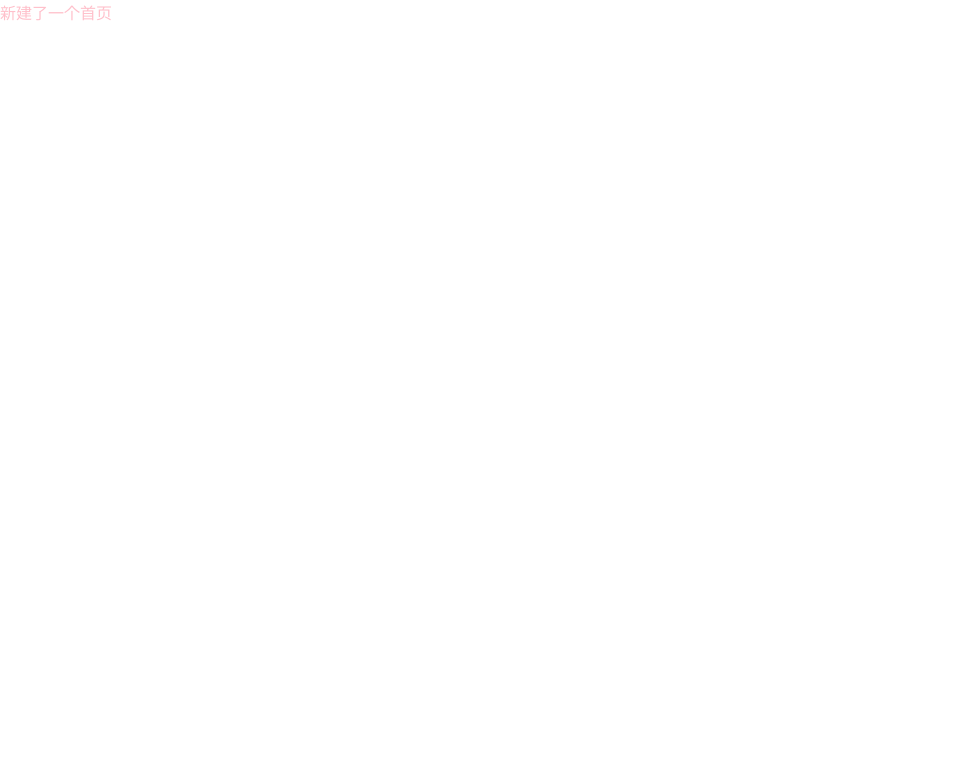
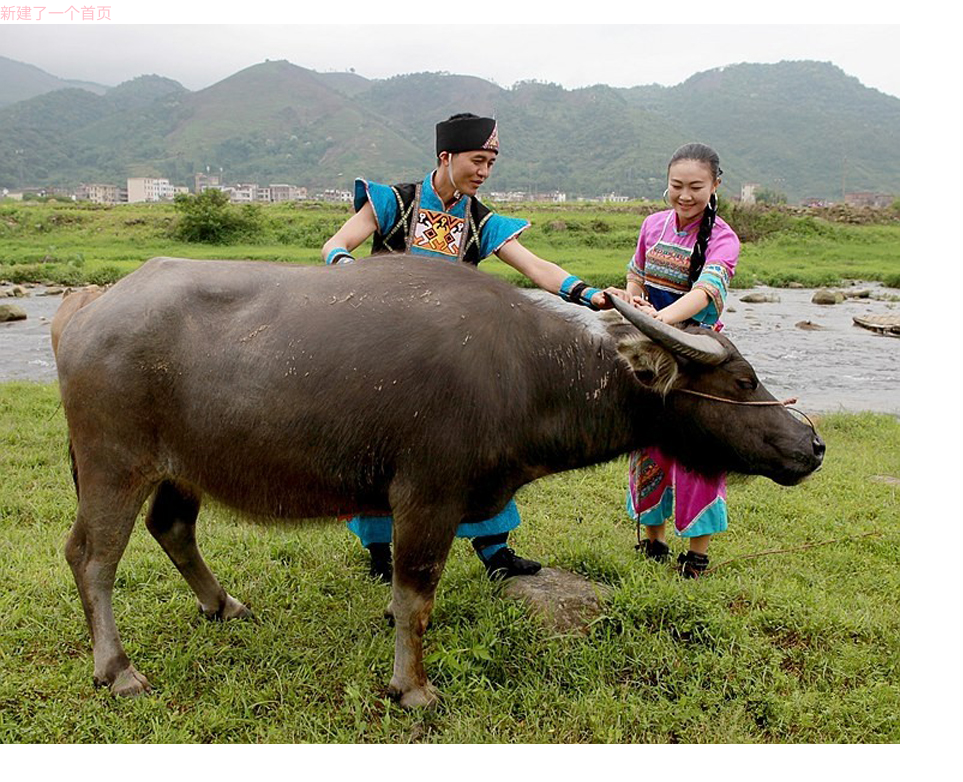
Before and after one commit to fangyi130/study-git-pull01, a plain HTML site: page index.html in a window 1280 px wide. Shown: the whole page, without its empty margins (0-963 px from the left). Drawn offline with Linux system fonts and the light colour scheme.

Commit message:
来了一只水牛

```diff
--- a/index.html
+++ b/index.html
@@ -9,5 +9,6 @@
 </head>
 <body>
     <p>新建了一个首页</p>
+    <img src="./711.jpg" alt="">
 </body>
 </html>
```
Also changed, not shown: 711.jpg (added).
